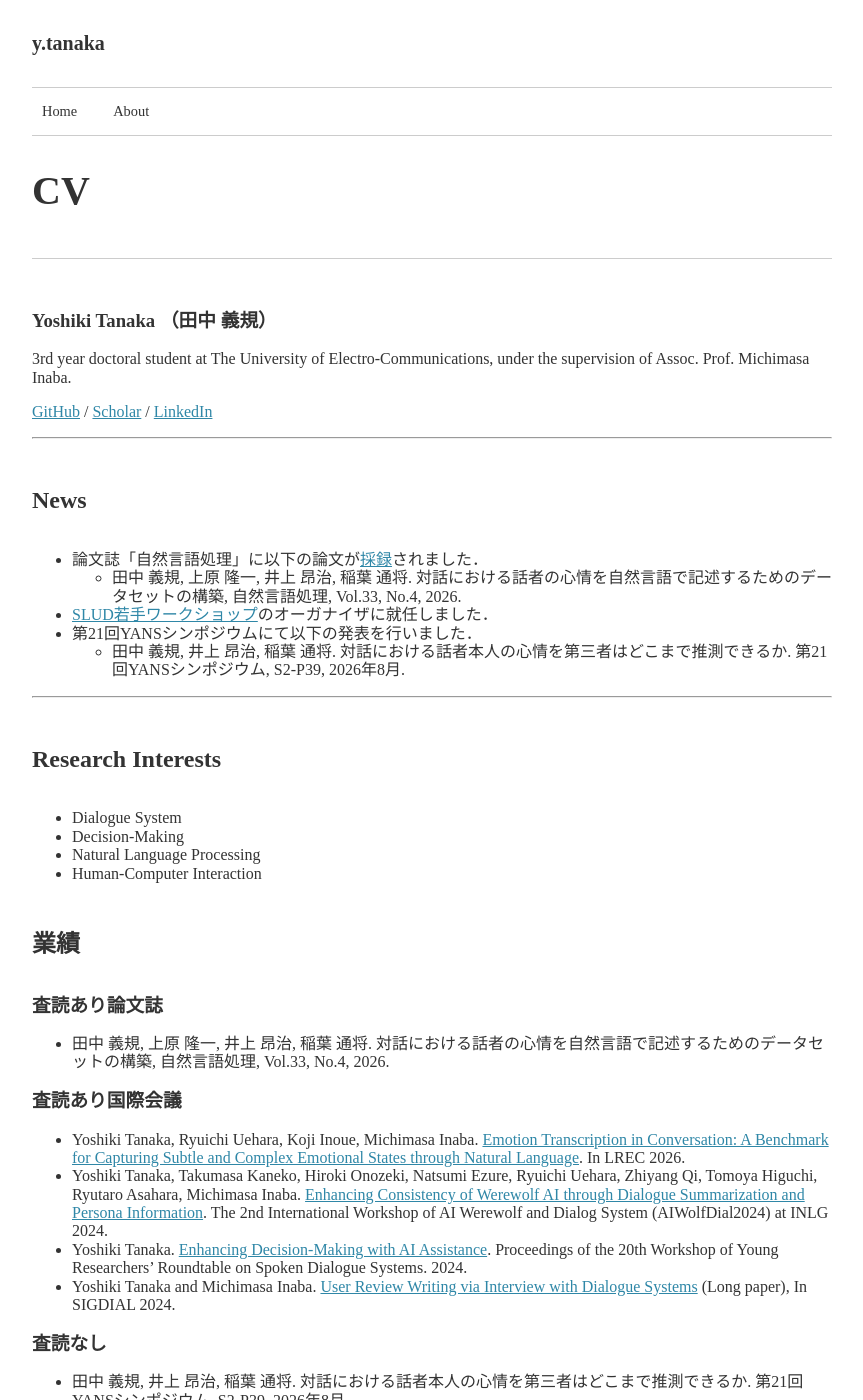
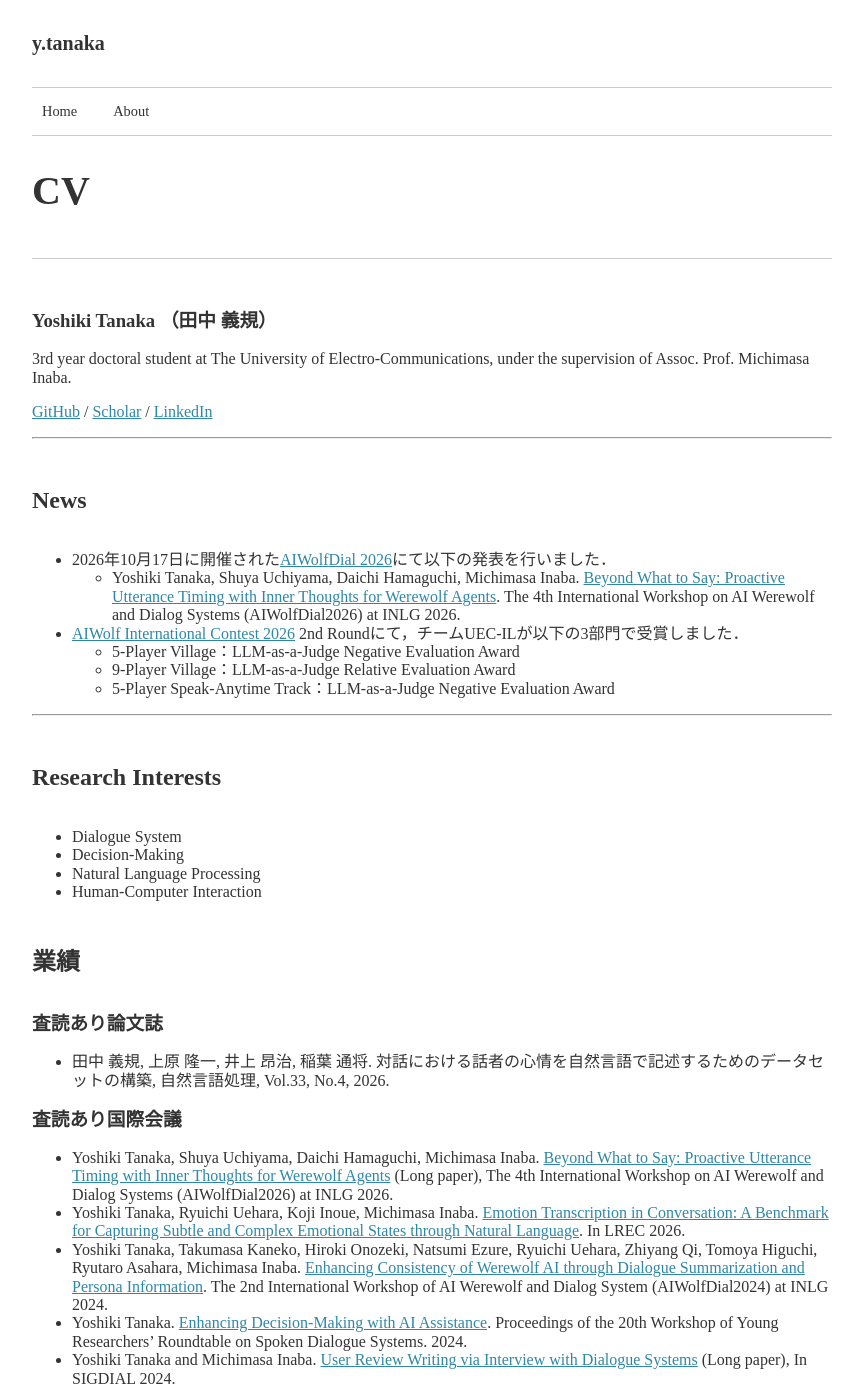
Before and after one commit to yoshi-chanaka/yoshi-chanaka.github.io, a Jekyll site: the page built from about.md, in a window 1280 px wide and 1400 px high. Shown: the whole window, without its empty margins (208-1071 px from the left). Built offline with Jekyll 4.4.1, drawn with Linux system fonts in a browser that asks for light colours; nearby versions of some CDN libraries; some of the changed text lies outside the part shown.

Commit message:
update-2026-10-23

```diff
--- a/about.md
+++ b/about.md
@@ -14,11 +14,12 @@ permalink: /about/
 ---
 
 ## News
-- 論文誌「自然言語処理」に以下の論文が[採録](https://www.anlp.jp/guide/saitaku.html)されました．
-    - 田中 義規, 上原 隆一, 井上 昂治, 稲葉 通将. 対話における話者の心情を自然言語で記述するためのデータセットの構築, 自然言語処理, Vol.33, No.4, 2026.
-- [SLUD若手ワークショップ](https://ai-gakkai.or.jp/sig-slud/archive/young-ws.html)のオーガナイザに就任しました．
-- 第21回YANSシンポジウムにて以下の発表を行いました．
-    - 田中 義規, 井上 昂治, 稲葉 通将. 対話における話者本人の心情を第三者はどこまで推測できるか. 第21回YANSシンポジウム, S2-P39, 2026年8月.
+- 2026年10月17日に開催された[AIWolfDial 2026](https://aiwolfdial.github.io/aiwolf-nlp/menu/inlg_2026/program/)にて以下の発表を行いました．
+    - Yoshiki Tanaka, Shuya Uchiyama, Daichi Hamaguchi, Michimasa Inaba. [Beyond What to Say: Proactive Utterance Timing with Inner Thoughts for Werewolf Agents](https://aiwolfdial.github.io/aiwolf-nlp/papers/2026/AIWolfDial2026_paper__08.pdf). The 4th International Workshop on AI Werewolf and Dialog Systems (AIWolfDial2026) at INLG 2026.
+- [AIWolf International Contest 2026](https://aiwolfdial.github.io/aiwolf-nlp/page/inlg_2026/) 2nd Roundにて，チームUEC-ILが以下の3部門で受賞しました．
+    - 5-Player Village：LLM-as-a-Judge Negative Evaluation Award
+    - 9-Player Village：LLM-as-a-Judge Relative Evaluation Award
+    - 5-Player Speak-Anytime Track：LLM-as-a-Judge Negative Evaluation Award
 
 ---
 
@@ -35,6 +36,7 @@ permalink: /about/
 - 田中 義規, 上原 隆一, 井上 昂治, 稲葉 通将. 対話における話者の心情を自然言語で記述するためのデータセットの構築, 自然言語処理, Vol.33, No.4, 2026.
 
 ### 査読あり国際会議
+* Yoshiki Tanaka, Shuya Uchiyama, Daichi Hamaguchi, Michimasa Inaba. [Beyond What to Say: Proactive Utterance Timing with Inner Thoughts for Werewolf Agents](https://aiwolfdial.github.io/aiwolf-nlp/papers/2026/AIWolfDial2026_paper__08.pdf) (Long paper), The 4th International Workshop on AI Werewolf and Dialog Systems (AIWolfDial2026) at INLG 2026.
 * Yoshiki Tanaka, Ryuichi Uehara, Koji Inoue, Michimasa Inaba. [Emotion Transcription in Conversation: A Benchmark for Capturing Subtle and Complex Emotional States through Natural Language](https://lrec.elra.info/lrec2026-main-761). In LREC 2026.
 * Yoshiki Tanaka, Takumasa Kaneko, Hiroki Onozeki, Natsumi Ezure, Ryuichi Uehara, Zhiyang Qi, Tomoya Higuchi, Ryutaro Asahara, Michimasa Inaba. [Enhancing Consistency of Werewolf AI through Dialogue Summarization and Persona Information](https://aclanthology.org/2024.aiwolfdial-1.6/). The 2nd International Workshop of AI Werewolf and Dialog System (AIWolfDial2024) at INLG 2024.
 * Yoshiki Tanaka. [Enhancing Decision-Making with AI Assistance](https://aclanthology.org/2024.yrrsds-1.19/). Proceedings of the 20th Workshop of Young Researchers' Roundtable on Spoken Dialogue Systems. 2024.
@@ -59,6 +61,9 @@ permalink: /about/
 * 人狼知能大会自然言語部門2024国内大会（チームUEC-IL，2位）2024年5月.
 
 ## 受賞・表彰等
+* [AIWolf International Contest 2026](https://aiwolfdial.github.io/aiwolf-nlp/page/inlg_2026/) 2nd Round (チームUEC-IL). 2026年10月.
+    - LLM-as-a-Judge Relative Evaluation Award (9-Player Village)
+    - LLM-as-a-Judge Negative Evaluation Award (5-Player Village / 5-Player Speak-Anytime Track)
 * [人狼知能コンテスト2024冬季 国内大会 自然言語部門](https://sites.google.com/view/aiwolfdial2024winterjp/home)，勝率（Macro，Micro2）および主観評価（平均，一貫性）で1位. 2025年3月.
 * [AIWolf International Contest 2024](https://sites.google.com/view/aiwolfdial2024-inlg/home), Best Subjective Evaluation Award (チームUEC-IL, English Track). 2024年9月.
 * 田中 義規. 電気通信大学 学生表彰. 2023年3月.
```
